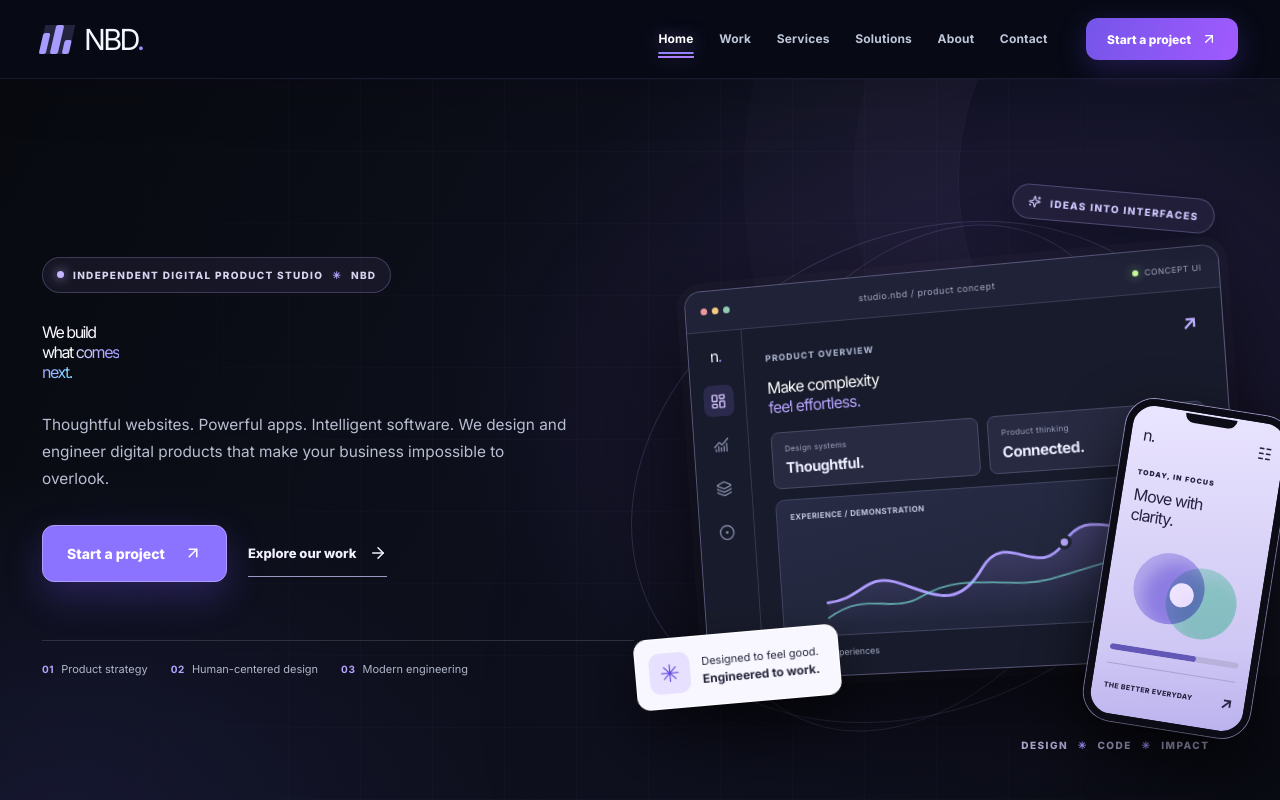
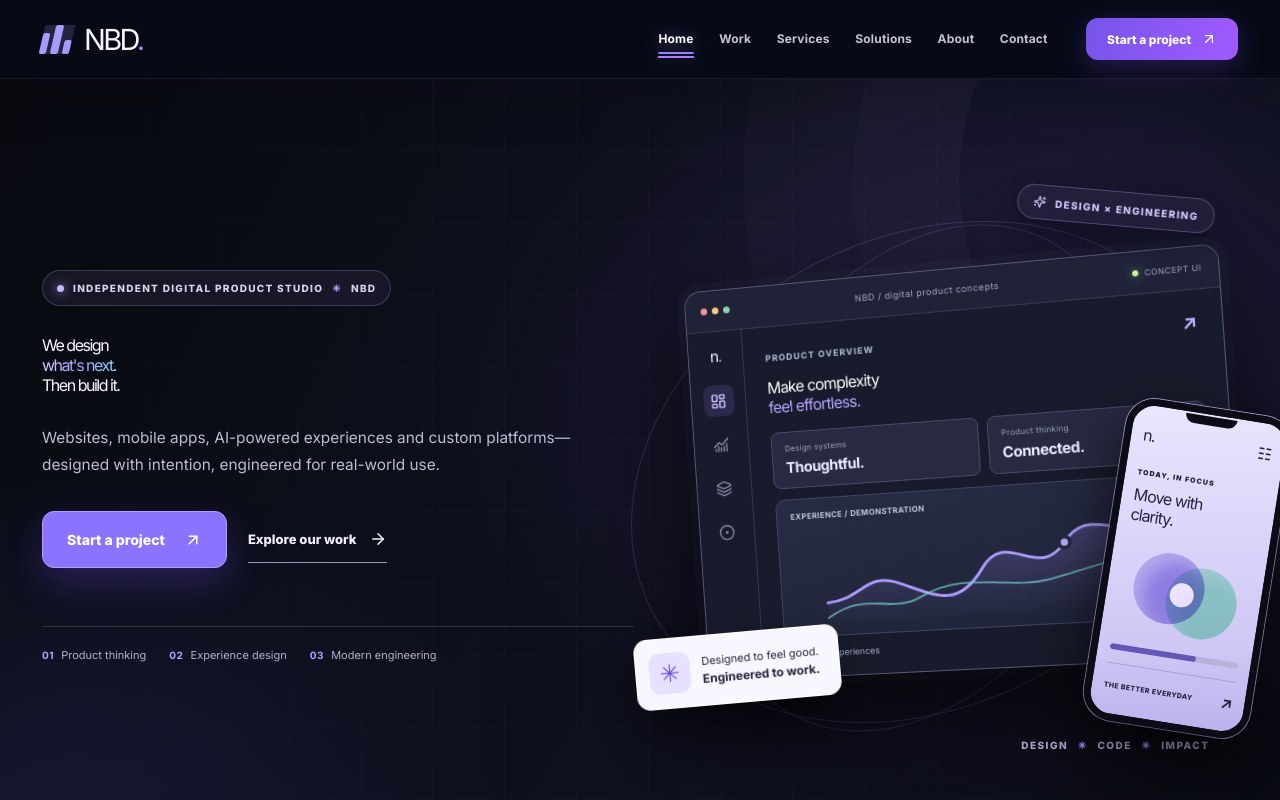
Before and after one commit to niloy-datta/tech-startup, a Next.js app: page / in a window 1280 px wide. Shown: the top 800 px of the page. Built offline with nearby package versions, Linux system fonts and the light colour scheme.

Commit message:
feat(hero): sharpen positioning around design and engineering

```diff
--- a/components/studio-hero.tsx
+++ b/components/studio-hero.tsx
@@ -17,18 +17,17 @@ export function StudioHero() {
       <div className="container nbd-hero-grid">
         <div className="nbd-hero-copy">
           <p className="nbd-kicker"><span className="nbd-kicker-dot" /> INDEPENDENT DIGITAL PRODUCT STUDIO <span className="nbd-kicker-star">✳</span> NBD</p>
-          <h1 id="nbd-hero-title">We build<br />what <span>comes<br className="nbd-hero-break" /> next.</span></h1>
+          <h1 id="nbd-hero-title">We design<br /><span>what&apos;s next.</span><br />Then build it.</h1>
           <p className="nbd-hero-intro">
-            Thoughtful websites. Powerful apps. Intelligent software.
-            We design and engineer digital products that make your business impossible to overlook.
+            Websites, mobile apps, AI-powered experiences and custom platforms—designed with intention, engineered for real-world use.
           </p>
           <div className="nbd-hero-buttons">
             <Link href="/contact" className="nbd-primary-button">Start a project <ArrowUpRight size={18} aria-hidden="true" /></Link>
             <Link href="/#featured-work" className="nbd-text-button">Explore our work <ArrowRight size={18} aria-hidden="true" /></Link>
           </div>
           <div className="nbd-hero-proof" aria-label="Our capabilities">
-            <span><strong>01</strong> Product strategy</span>
-            <span><strong>02</strong> Human-centered design</span>
+            <span><strong>01</strong> Product thinking</span>
+            <span><strong>02</strong> Experience design</span>
             <span><strong>03</strong> Modern engineering</span>
           </div>
         </div>
@@ -36,12 +35,12 @@ export function StudioHero() {
         <div className="nbd-stage" aria-label="Illustrative examples of digital product interfaces, not actual client analytics">
           <div className="nbd-stage-orbit nbd-stage-orbit-one" aria-hidden="true" />
           <div className="nbd-stage-orbit nbd-stage-orbit-two" aria-hidden="true" />
-          <div className="nbd-stage-label nbd-stage-label-top"><Sparkles size={13} /> IDEAS INTO INTERFACES</div>
+          <div className="nbd-stage-label nbd-stage-label-top"><Sparkles size={13} /> DESIGN × ENGINEERING</div>
 
           <div className="nbd-product-window">
             <div className="nbd-window-top">
               <div className="nbd-window-dots"><i /><i /><i /></div>
-              <span>studio.nbd / product concept</span>
+              <span>NBD / digital product concepts</span>
               <span className="nbd-window-live"><i /> CONCEPT UI</span>
             </div>
             <div className="nbd-window-content">
@@ -95,7 +94,7 @@ export function StudioHero() {
       </div>
       <div className="container nbd-hero-bottom">
         <span><ArrowDownRight size={16} aria-hidden="true" /> SCROLL TO EXPLORE</span>
-        <span>STRATEGY <i /> DESIGN <i /> DEVELOPMENT</span>
+        <Link href="/work" className="nbd-hero-work-link">SEE REAL PROJECTS <ArrowUpRight size={17} aria-hidden="true" /></Link>
       </div>
     </section>
   );
```
